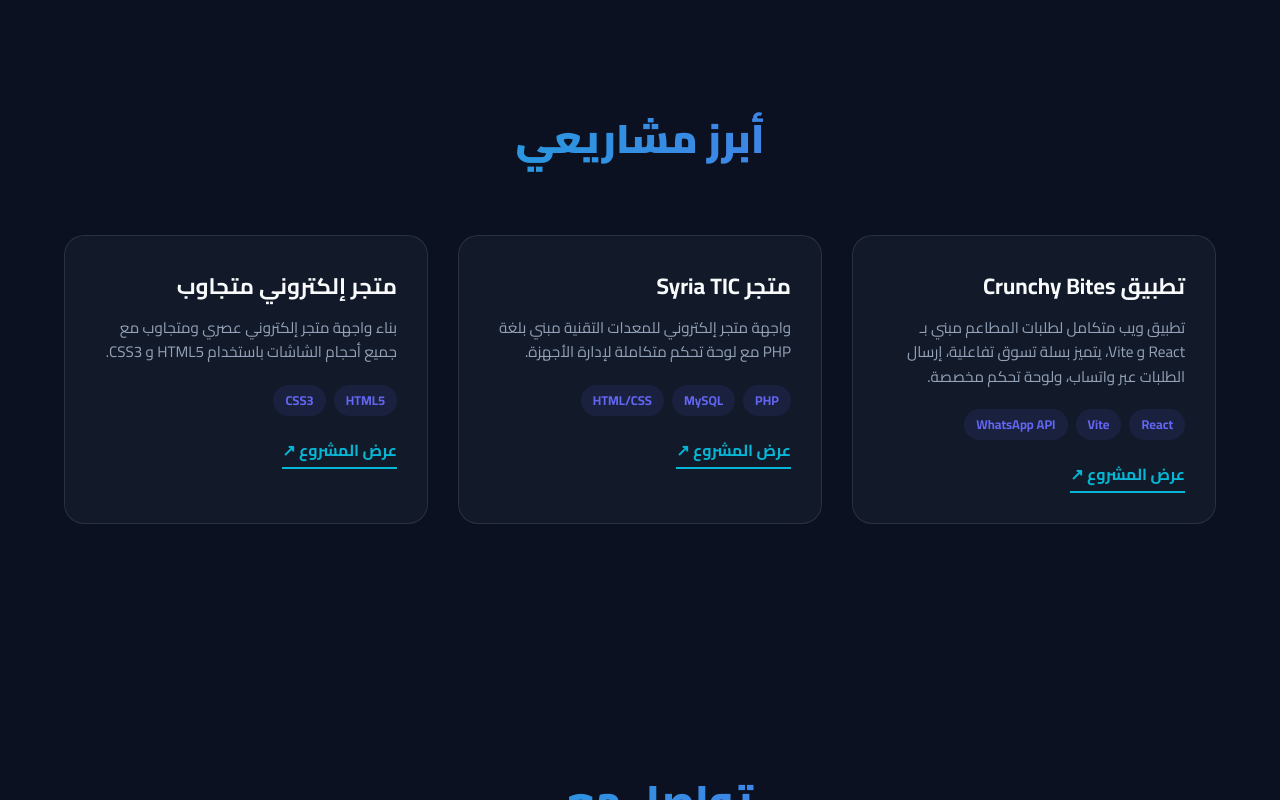
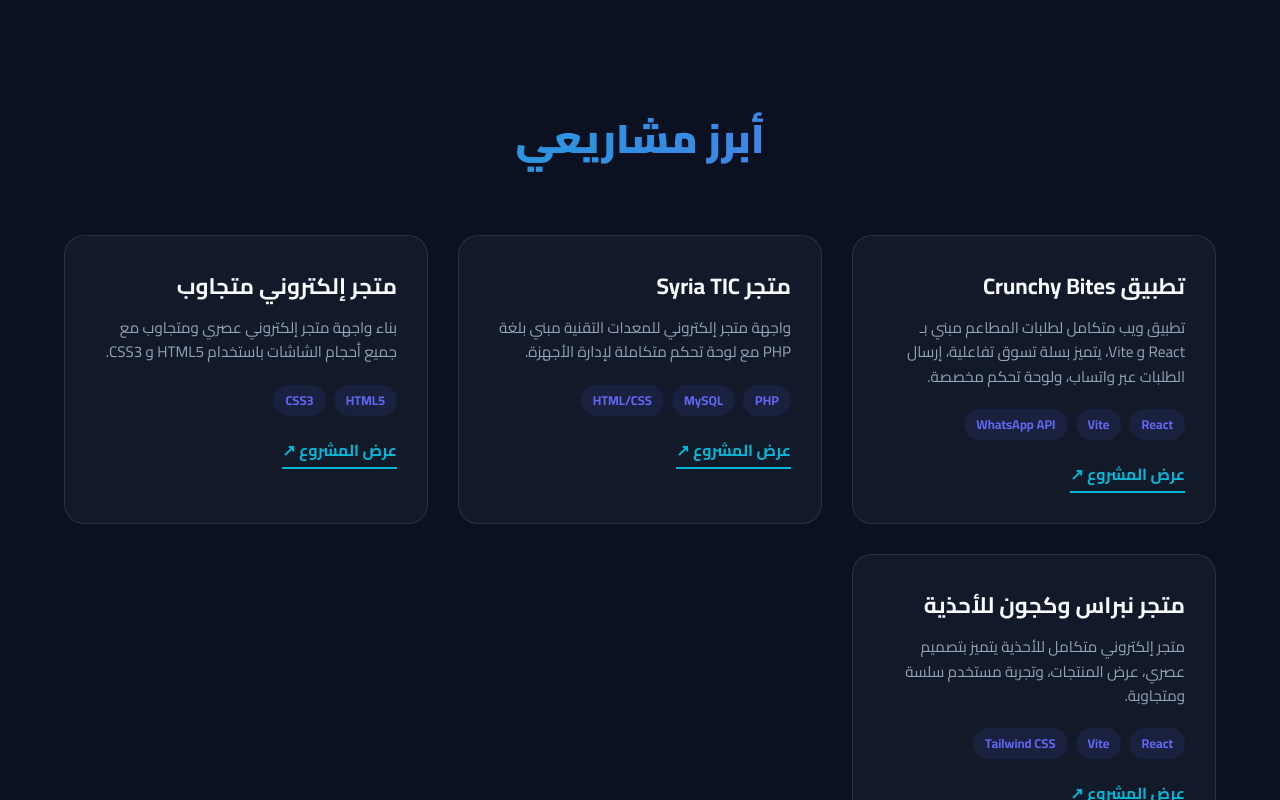
Before and after one commit to hamoody7721a/my-portfolio, a React (Vite) app: page / in a window 1280 px wide. Shown: the part 2000-2800 px from the top of the page. Built offline with nearby package versions, Linux system fonts and the light colour scheme.

Commit message:
Add Nawras & Kajjoun shoe store to portfolio

```diff
--- a/src/LanguageContext.jsx
+++ b/src/LanguageContext.jsx
@@ -25,7 +25,8 @@
     projects: [
       { title: 'تطبيق Crunchy Bites', desc: 'تطبيق ويب متكامل لطلبات المطاعم مبني بـ React و Vite، يتميز بسلة تسوق تفاعلية، إرسال الطلبات عبر واتساب، ولوحة تحكم مخصصة.', link: 'https://crunchy-bites.pages.dev', tech: 'React, Vite, WhatsApp API' },
       { title: 'متجر Syria TIC', desc: 'واجهة متجر إلكتروني للمعدات التقنية مبني بلغة PHP مع لوحة تحكم متكاملة لإدارة الأجهزة.', link: 'https://syria-tic.rf.gd', tech: 'PHP, MySQL, HTML/CSS' },
-      { title: 'متجر إلكتروني متجاوب', desc: 'بناء واجهة متجر إلكتروني عصري ومتجاوب مع جميع أحجام الشاشات باستخدام HTML5 و CSS3.', link: 'https://responsive-ecommerce.pages.dev/', tech: 'HTML5, CSS3' }
+      { title: 'متجر إلكتروني متجاوب', desc: 'بناء واجهة متجر إلكتروني عصري ومتجاوب مع جميع أحجام الشاشات باستخدام HTML5 و CSS3.', link: 'https://responsive-ecommerce.pages.dev', tech: 'HTML5, CSS3' },
+      { title: 'متجر نبراس وكجون للأحذية', desc: 'متجر إلكتروني متكامل للأحذية يتميز بتصميم عصري، عرض المنتجات، وتجربة مستخدم سلسة ومتجاوبة.', link: 'https://shoe-store-cbr.pages.dev', tech: 'React, Vite, Tailwind CSS' }
     ]
   },
   en: {
@@ -50,7 +51,8 @@
     projects: [
       { title: 'Crunchy Bites App', desc: 'Full web app using React and Vite, featuring a real-time interactive cart, direct WhatsApp order placement, and an Admin Dashboard.', link: 'https://crunchy-bites.pages.dev', tech: 'React, Vite, WhatsApp API' },
       { title: 'Syria TIC Store', desc: 'Tech electronics e-commerce interface built on PHP with an integrated admin backend panel for inventory management.', link: 'https://syria-tic.rf.gd', tech: 'PHP, MySQL, HTML/CSS' },
-      { title: 'Responsive E-Commerce', desc: 'Modern, multi-device compatible storefront layout using semantic HTML5 and custom CSS3 styling.', link: 'https://responsive-ecommerce.pages.dev/', tech: 'HTML5, CSS3' }
+      { title: 'Responsive E-Commerce', desc: 'Modern, multi-device compatible storefront layout using semantic HTML5 and custom CSS3 styling.', link: 'https://responsive-ecommerce.pages.dev', tech: 'HTML5, CSS3' },
+      { title: 'Nawras & Kajjoun Shoe Store', desc: 'A full e-commerce store for shoes featuring a modern design, product showcase, and a smooth, responsive user experience.', link: 'https://shoe-store-cbr.pages.dev', tech: 'React, Vite, Tailwind CSS' }
     ]
   }
 }
```
